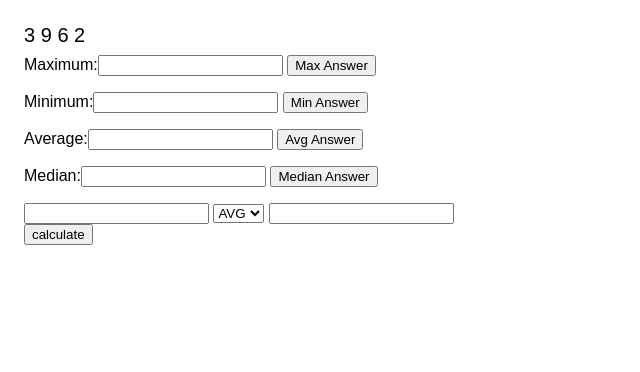
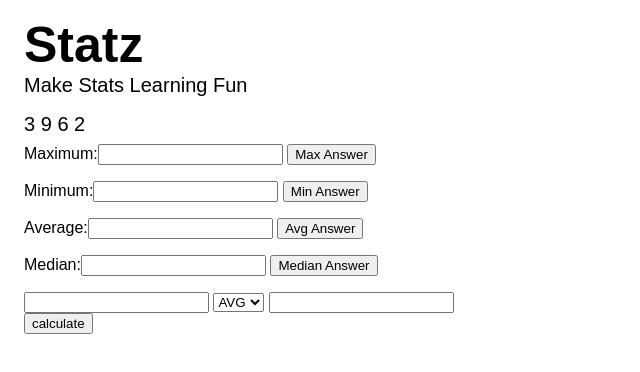
Before and after one commit to SeaFilmz/statslearningwebsite, a plain HTML site: page index.html in a window 1280 px wide. Shown: the whole page, without its empty margins (0-640 px from the left). Drawn offline with Linux system fonts and the light colour scheme.

Commit message:
Add a Site Name and Slogan
Add a site name and slogan with some style.

```diff
--- a/index.html
+++ b/index.html
@@ -9,6 +9,8 @@
 
   <body>
     <main>
+      <h1 class="siteName">Statz</h1>
+      <div class="slogan">Make Stats Learning Fun</div>
       <div class="seriesOfNumbers">
         <span class="data1">3</span>
         <span class="data2">9</span>
--- a/statsmain.css
+++ b/statsmain.css
@@ -5,7 +5,17 @@ html {
 }
 
 body {
-  padding: 1rem;
+  padding: 0.5rem 1rem;
+}
+
+.siteName {
+  font-size: 3.125rem;
+  margin: 0;
+}
+
+.slogan {
+  font-size: 1.25rem;
+  margin-bottom: 1rem;
 }
 
 .seriesOfNumbers {
```
